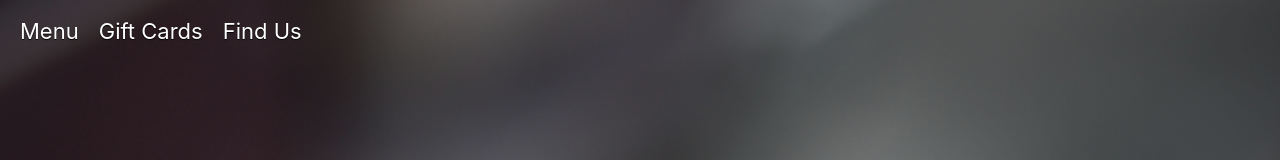
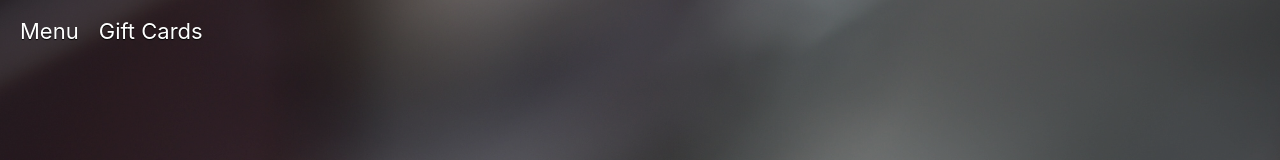
Before and after one commit to sykoivisto/restaurant-page, a website built with webpack: page dist/index.html in a window 1280 px wide. Shown: the top 160 px of the page. Built offline with nearby package versions, Linux system fonts and the light colour scheme.

Commit message:
delete unused nav links

```diff
--- a/dist/index.html
+++ b/dist/index.html
@@ -11,7 +11,6 @@
         <nav class="nav">
             <a href="#">Menu</a>
             <a href="#">Gift Cards</a>
-            <a href="#">Find Us</a>
         </nav>
         <!-- content goes here -->
 
```
